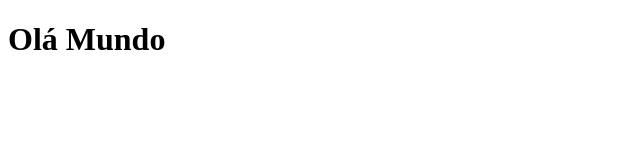
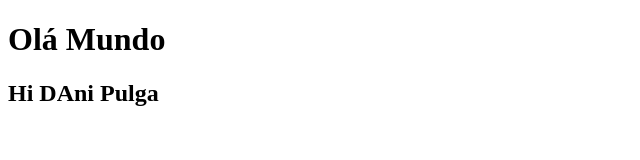
Before and after one commit to DouglasLimaPereira/DouglasLimaPereira.github.io, a plain HTML site: page index.html in a window 1280 px wide. Shown: the whole page, without its empty margins (0-640 px from the left). Drawn offline with Linux system fonts and the light colour scheme.

Commit message:
Teste Inicial

```diff
--- a/index.html
+++ b/index.html
@@ -7,5 +7,6 @@
 </head>
 <body>
     <h1>Olá Mundo</h1>
+    <h2>Hi DAni Pulga</h2>
 </body>
 </html>
```
